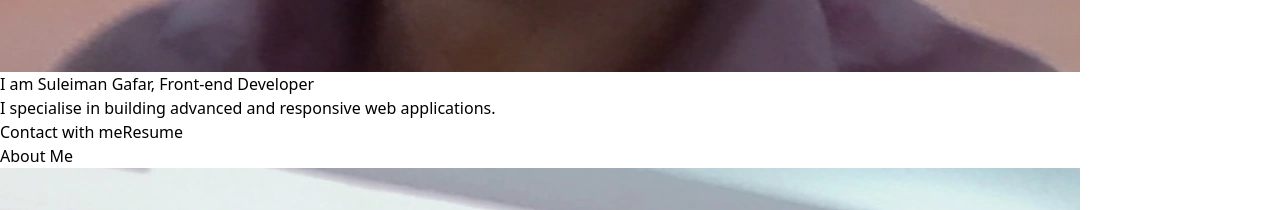
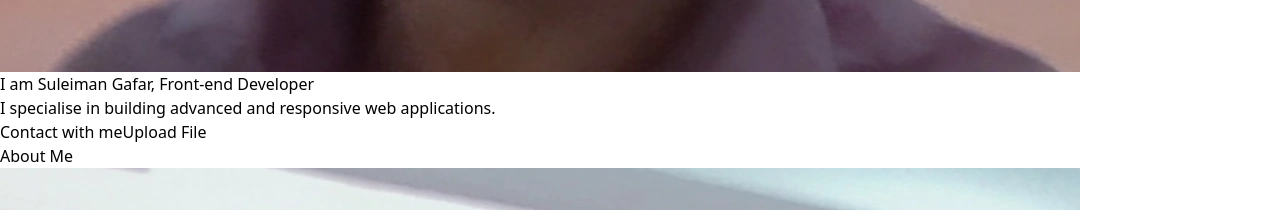
Before and after one commit to GG123lek/AdvancePortfolio, a React (Vite) app: page / in a window 1280 px wide. Shown: the part 1080-1290 px from the top of the page. Built offline with nearby package versions, Linux system fonts and the light colour scheme.

Commit message:
button maintain

```diff
--- a/src/Components/Bio.jsx
+++ b/src/Components/Bio.jsx
@@ -1,14 +1,26 @@
+import React from "react";
 import Heroimage from "../assets/gafarpictures2025.webp";
 
 function Bio() {
+  // File picker handler function
+  const handleFileChange = (event) => {
+    const file = event.target.files[0]; // Get the selected file
+    if (file) {
+      console.log("Selected file:", file);
+    }
+  };
+
   return (
     <div className="bg-black text-white text-center py-16">
+      {/* Hero image */}
       <img
         src={Heroimage}
-        alt=""
+        alt="Suleiman Gafar"
         className="mx-auto mb-8 w-48 h-48 rounded-full object-cover transform
       transition-transform duration-300 hover:scale-105"
       />
+
+      {/* Heading */}
       <h1 className="text-4xl font-bold">
         I am{" "}
         <span className="text-transparent bg-clip-text bg-gradient-to-r from-green-400 to-blue-500">
@@ -16,24 +28,38 @@ function Bio() {
         </span>
         , Front-end Developer
       </h1>
+
+      {/* Bio text */}
       <p className="mt-4 text-lg text-gray-300">
         I specialise in building advanced and responsive web applications.
       </p>
+
+      {/* Buttons */}
       <div className="mt-8 space-x-4">
+        {/* Contact Button */}
         <button
           className="bg-gradient-to-r from-green-400 to-blue-500 text-white hidden md:inline
         transform transition-transform duration-300 hover:scale-105 px-4 py-2 rounded-full"
         >
           Contact with me
         </button>
-        <a
-          href="/path-to-resume/my-resume.pdf" // Replace with the actual path to your resume
-          download="Suleiman-Gafar-Resume.pdf" // This specifies the filename to save as
+
+        {/* Upload File Button */}
+        <button
+          onClick={() => document.getElementById("fileInput").click()}
           className="bg-gradient-to-r from-pink-500 to-yellow-500 text-white hidden md:inline
-        transform transition-transform duration-300 hover:scale-105 px-4 py-2 rounded-full"
+          transform transition-transform duration-300 hover:scale-105 px-4 py-2 rounded-full"
         >
-          Resume
-        </a>
+          Upload File
+        </button>
+
+        {/* Hidden file input */}
+        <input
+          id="fileInput"
+          type="file"
+          style={{ display: "none" }}
+          onChange={handleFileChange}
+        />
       </div>
     </div>
   );
```
